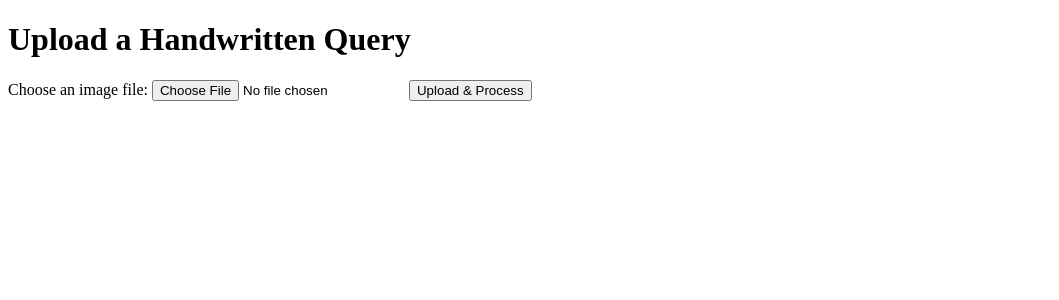
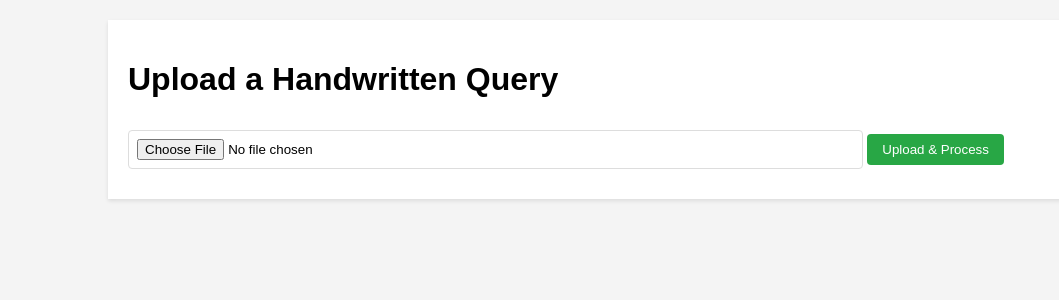
Before and after one commit to Nerry-AXL/mkd_test1, a Flask app: page /ocr-query in a window 1280 px wide. Shown: the top 300 px of the page, without its empty margins (0-1059 px from the left). Run offline with Flask 3, Linux system fonts and the light colour scheme.

Commit message:
Update ocr_query.html

```diff
--- a/templates/ocr_query.html
+++ b/templates/ocr_query.html
@@ -5,23 +5,88 @@
     <meta name="viewport" content="width=device-width, initial-scale=1.0">
     <meta name="description" content="OCR Query Interface for Product Recommendation System">
     <title>OCR Query Interface</title>
+    <style>
+        body {
+            font-family: Arial, sans-serif;
+            background-color: #f4f4f4;
+            margin: 0;
+            padding: 0;
+        }
+        .container {
+            width: 80%;
+            margin: 20px auto;
+            background: #fff;
+            padding: 20px;
+            box-shadow: 0 2px 4px rgba(0,0,0,0.1);
+        }
+        table {
+            width: 100%;
+            border-collapse: collapse;
+            margin-top: 20px;
+        }
+        th, td {
+            border: 1px solid #ddd;
+            padding: 8px;
+            text-align: left;
+        }
+        th {
+            background-color: #f2f2f2;
+        }
+        input[type="file"] {
+            width: 70%;
+            padding: 8px;
+            margin: 10px 0;
+            border: 1px solid #ddd;
+            border-radius: 4px;
+            background: #fff;
+        }
+        button {
+            padding: 8px 15px;
+            background: #28a745;
+            color: #fff;
+            border: none;
+            cursor: pointer;
+            border-radius: 4px;
+        }
+        button:hover {
+            background: #218838;
+        }
+    </style>
 </head>
 <body>
+    <div class="container">
         <h1>Upload a Handwritten Query</h1>
         <form method="post" enctype="multipart/form-data">
-        <label for="image_data">Choose an image file:</label>
-        <input type="file" id="image_data" name="image_data" accept="image/*" required title="Upload an image file" placeholder="Choose an image file">
+            <input type="file" id="image_data" name="image_data" accept="image/*" required title="Upload an image file">
             <button type="submit">Upload & Process</button>
         </form>
+
         {% if response %}
-        <h2>{{ response }}</h2>
-        <div>
-            <ul>
+            <h1>Extracted Query Text</h1>
+            <p>{{ response }}</p>
+
+            <h1>Matching Products</h1>
+            <table>
+                <thead>
+                    <tr>
+                        <th>Stock Code</th>
+                        <th>Description</th>
+                        <th>Unit Price</th>
+                        <th>Country</th>
+                    </tr>
+                </thead>
+                <tbody>
                     {% for product in products %}
-                    <li>{{ product.name }} - {{ product.price }}</li>
+                        <tr>
+                            <td>{{ product.StockCode }}</td>
+                            <td>{{ product.Description }}</td>
+                            <td>{{ product.UnitPrice }}</td>
+                            <td>{{ product.Country }}</td>
+                        </tr>
                     {% endfor %}
-            </ul>
+                </tbody>
+            </table>
+        {% endif %}
     </div>
-    {% endif %}
 </body>
 </html>
```
Lines whose indentation alone changed are shown as unchanged.
